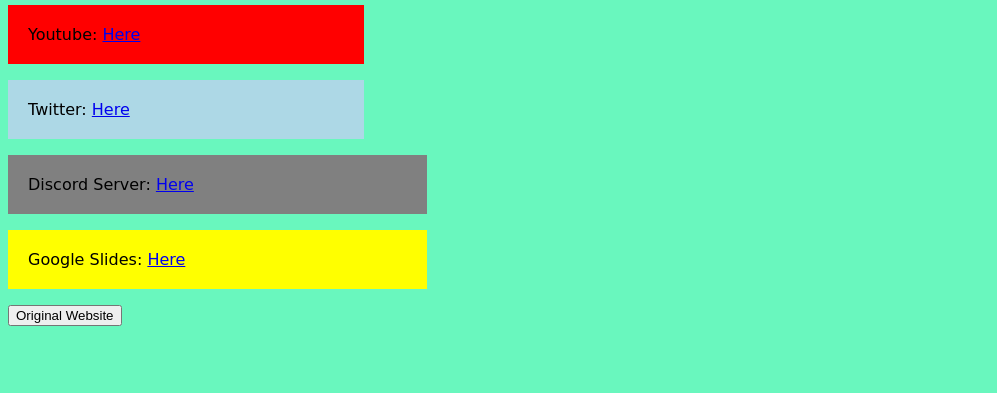
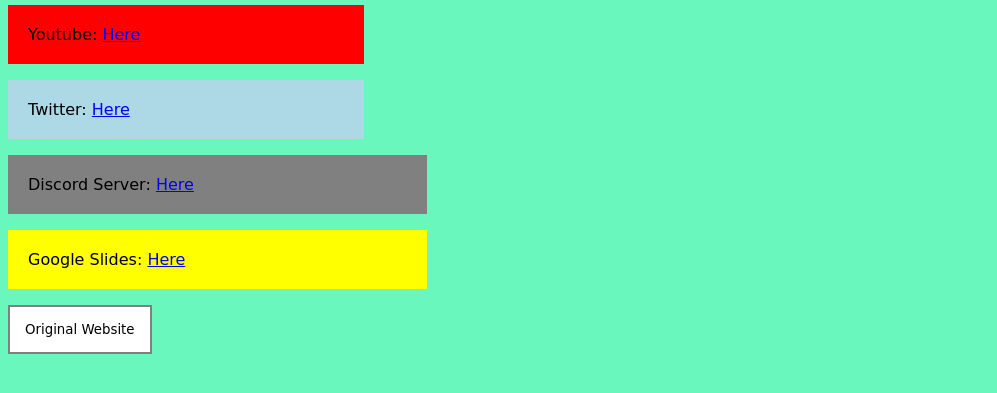
Before and after one commit to cambodian-airlines/cambodian-airlines.github.io, a plain HTML site: page index.html in a window 1280 px wide. Shown: the part 143-536 px from the top of the page, without its empty margins (0-997 px from the left). Drawn offline with Linux system fonts and the light colour scheme.

Commit message:
index.html

```diff
--- a/index.html
+++ b/index.html
@@ -47,6 +47,22 @@
         padding: 20px;
       }
 
+      #originButton {
+        background: white;
+        border-style: solid;
+        border-color: grey;
+        font-family: cursive;
+        padding: 15px;
+      }
+
+      #originButton:hover {
+        background: grey;
+        border-style: solid;
+        border-color: white;
+        color: white;
+        cursor: pointer;
+      }
+
     </style>
 
     <img src = "https://lh6.googleusercontent.com/-cgNc62kWS0RN5tRZg46UKPzmhy9JqVXCVjXRwf3INi8HQXgYDec-cUH96Y5fbfdLX1PQYpe-L9BL8GShohjb5Q=w1280" width = "150">
@@ -73,7 +89,7 @@
 
     <!-- Origin -->
 
-    <button type = "button" onclick = "originProject()">Original Website</button>
+    <button id = "originButton" type = "button" onclick = "originProject()">Original Website</button>
 
     <script>
 
```
